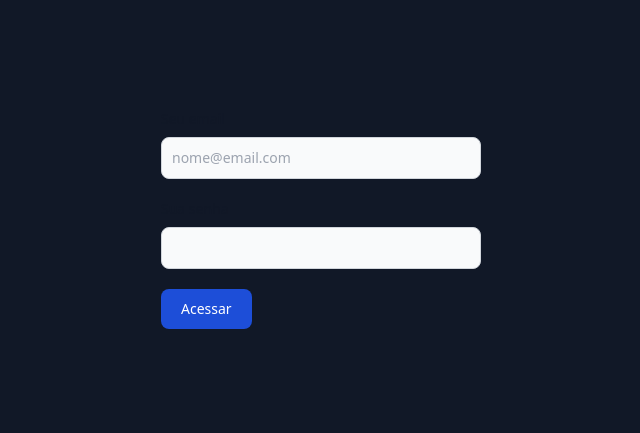
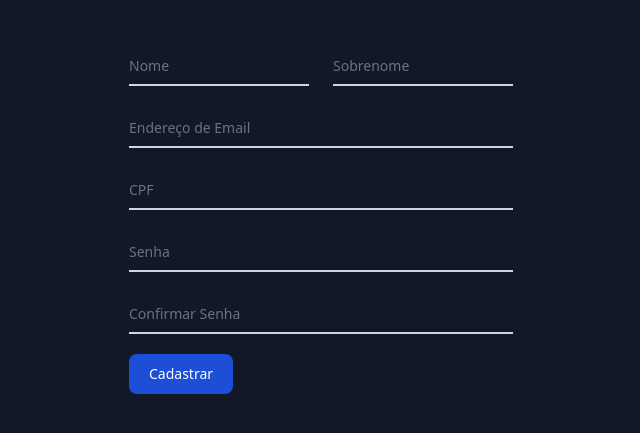
Before and after one commit to Igorgll/4bits-frontend, a React (Vite) app: page / in a window 1280 px wide. Shown: the part 181-614 px from the top of the page, without its empty margins (319-959 px from the left). Built offline with nearby package versions, Linux system fonts and the light colour scheme.

Commit message:
Componente de login e cadastro

```diff
--- a/src/App.tsx
+++ b/src/App.tsx
@@ -1,10 +1,12 @@
-import FrontGate from "./components/FrontGate";
+// import FrontGate from "./components/LoginForm";
+import SignUpForm from "./components/SignUpForm";
 import "./index.css";
 
 export default function App() {
   return (
     <>
-      <FrontGate />
+      {/* <FrontGate /> */}
+      <SignUpForm />
     </>
     );
 }
--- a/src/components/FrontGate.tsx
+++ b/src/components/LoginForm.tsx
@@ -1,6 +1,6 @@
 import Wrapper from "./Wrapper";
 
-export default function FrontGate(){
+export default function LoginForm(){
   return (
     <Wrapper className="bg-[#111827]">
     <div className="flex items-center">
--- /dev/null
+++ b/src/components/SignUpForm.tsx
@@ -0,0 +1,117 @@
+import Wrapper from "./Wrapper";
+
+export default function SignUpForm() {
+  return (
+    <Wrapper className="bg-[#111827]">
+      <form className="w-96 mx-auto">
+      <div className="grid md:grid-cols-2 md:gap-6">
+          <div className="relative z-0 w-full mb-5 group">
+            <input
+              type="text"
+              name="floating_first_name"
+              id="floating_first_name"
+              className="block py-2.5 px-0 w-full text-sm text-gray-900 bg-transparent border-0 border-b-2 border-gray-300 appearance-none dark:text-white dark:border-gray-600 dark:focus:border-blue-500 focus:outline-none focus:ring-0 focus:border-blue-600 peer"
+              placeholder=" "
+              required
+            />
+            <label
+              htmlFor="floating_first_name"
+              className="peer-focus:font-medium absolute text-sm text-gray-500 dark:text-gray-400 duration-300 transform -translate-y-6 scale-75 top-3 -z-10 origin-[0] peer-focus:start-0 rtl:peer-focus:translate-x-1/4 peer-focus:text-blue-600 peer-focus:dark:text-blue-500 peer-placeholder-shown:scale-100 peer-placeholder-shown:translate-y-0 peer-focus:scale-75 peer-focus:-translate-y-6"
+            >
+              Nome
+            </label>
+          </div>
+          <div className="relative z-0 w-full mb-5 group">
+            <input
+              type="text"
+              name="floating_last_name"
+              id="floating_last_name"
+              className="block py-2.5 px-0 w-full text-sm text-gray-900 bg-transparent border-0 border-b-2 border-gray-300 appearance-none dark:text-white dark:border-gray-600 dark:focus:border-blue-500 focus:outline-none focus:ring-0 focus:border-blue-600 peer"
+              placeholder=" "
+              required
+            />
+            <label
+              htmlFor="floating_last_name"
+              className="peer-focus:font-medium absolute text-sm text-gray-500 dark:text-gray-400 duration-300 transform -translate-y-6 scale-75 top-3 -z-10 origin-[0] peer-focus:start-0 rtl:peer-focus:translate-x-1/4 peer-focus:text-blue-600 peer-focus:dark:text-blue-500 peer-placeholder-shown:scale-100 peer-placeholder-shown:translate-y-0 peer-focus:scale-75 peer-focus:-translate-y-6"
+            >
+              Sobrenome
+            </label>
+          </div>
+        </div>
+        <div className="relative z-0 w-full mb-5 group">
+          <input
+            type="email"
+            name="floating_email"
+            id="floating_email"
+            className="block py-2.5 px-0 w-full text-sm text-gray-900 bg-transparent border-0 border-b-2 border-gray-300 appearance-none dark:text-white dark:border-gray-600 dark:focus:border-blue-500 focus:outline-none focus:ring-0 focus:border-blue-600 peer"
+            placeholder=" "
+            required
+          />
+          <label
+            htmlFor="floating_email"
+            className="peer-focus:font-medium absolute text-sm text-gray-500 dark:text-gray-400 duration-300 transform -translate-y-6 scale-75 top-3 -z-10 origin-[0] peer-focus:start-0 rtl:peer-focus:translate-x-1/4 rtl:peer-focus:left-auto peer-focus:text-blue-600 peer-focus:dark:text-blue-500 peer-placeholder-shown:scale-100 peer-placeholder-shown:translate-y-0 peer-focus:scale-75 peer-focus:-translate-y-6"
+          >
+            Endereço de Email
+          </label>
+        </div>
+        <div className=" md:gap-6">
+          <div className="relative z-0 w-full mb-5 group">
+            <input
+              type="tel"
+              pattern="[0-9]{3}-[0-9]{3}-[0-9]{4}"
+              name="floating_phone"
+              id="floating_phone"
+              className="block py-2.5 px-0 w-full text-sm text-gray-900 bg-transparent border-0 border-b-2 border-gray-300 appearance-none dark:text-white dark:border-gray-600 dark:focus:border-blue-500 focus:outline-none focus:ring-0 focus:border-blue-600 peer"
+              placeholder=" "
+              required
+            />
+            <label
+              htmlFor="floating_phone"
+              className="peer-focus:font-medium absolute text-sm text-gray-500 dark:text-gray-400 duration-300 transform -translate-y-6 scale-75 top-3 -z-10 origin-[0] peer-focus:start-0 rtl:peer-focus:translate-x-1/4 peer-focus:text-blue-600 peer-focus:dark:text-blue-500 peer-placeholder-shown:scale-100 peer-placeholder-shown:translate-y-0 peer-focus:scale-75 peer-focus:-translate-y-6"
+            >
+              CPF
+            </label>
+          </div>
+        </div>
+        <div className="relative z-0 w-full mb-5 group">
+          <input
+            type="password"
+            name="floating_password"
+            id="floating_password"
+            className="block py-2.5 px-0 w-full text-sm text-gray-900 bg-transparent border-0 border-b-2 border-gray-300 appearance-none dark:text-white dark:border-gray-600 dark:focus:border-blue-500 focus:outline-none focus:ring-0 focus:border-blue-600 peer"
+            placeholder=" "
+            required
+          />
+          <label
+            htmlFor="floating_password"
+            className="peer-focus:font-medium absolute text-sm text-gray-500 dark:text-gray-400 duration-300 transform -translate-y-6 scale-75 top-3 -z-10 origin-[0] peer-focus:start-0 rtl:peer-focus:translate-x-1/4 peer-focus:text-blue-600 peer-focus:dark:text-blue-500 peer-placeholder-shown:scale-100 peer-placeholder-shown:translate-y-0 peer-focus:scale-75 peer-focus:-translate-y-6"
+          >
+            Senha
+          </label>
+        </div>
+        <div className="relative z-0 w-full mb-5 group">
+          <input
+            type="password"
+            name="repeat_password"
+            id="floating_repeat_password"
+            className="block py-2.5 px-0 w-full text-sm text-gray-900 bg-transparent border-0 border-b-2 border-gray-300 appearance-none dark:text-white dark:border-gray-600 dark:focus:border-blue-500 focus:outline-none focus:ring-0 focus:border-blue-600 peer"
+            placeholder=" "
+            required
+          />
+          <label
+            htmlFor="floating_repeat_password"
+            className="peer-focus:font-medium absolute text-sm text-gray-500 dark:text-gray-400 duration-300 transform -translate-y-6 scale-75 top-3 -z-10 origin-[0] peer-focus:start-0 rtl:peer-focus:translate-x-1/4 peer-focus:text-blue-600 peer-focus:dark:text-blue-500 peer-placeholder-shown:scale-100 peer-placeholder-shown:translate-y-0 peer-focus:scale-75 peer-focus:-translate-y-6"
+          >
+            Confirmar Senha
+          </label>
+        </div>
+        <button
+          type="submit"
+          className="text-white bg-blue-700 hover:bg-blue-800 focus:ring-4 focus:outline-none focus:ring-blue-300 font-medium rounded-lg text-sm w-full sm:w-auto px-5 py-2.5 text-center dark:bg-blue-600 dark:hover:bg-blue-700 dark:focus:ring-blue-800"
+        >
+          Cadastrar
+        </button>
+      </form>
+    </Wrapper>
+  );
+}
```
